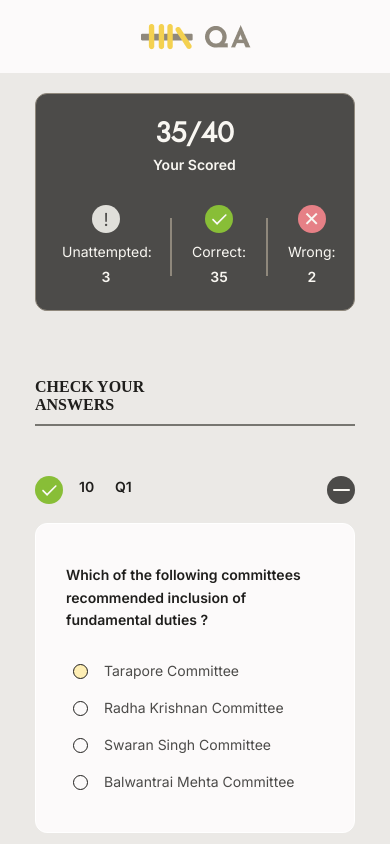
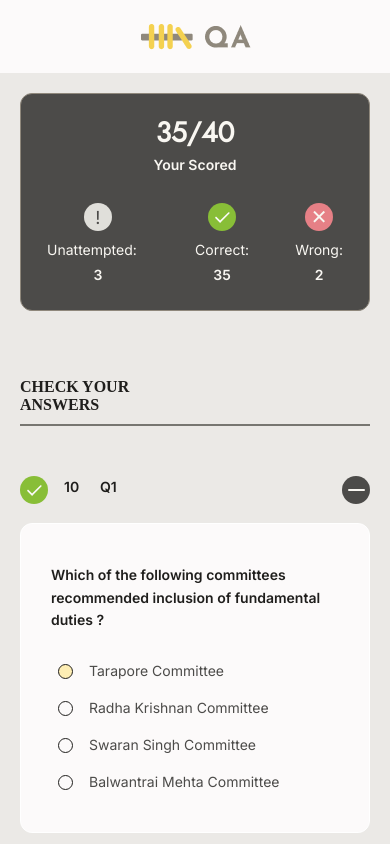
Before and after one commit to divyasab/assessment_platform, a Next.js app: page /check_answer in a window 390 px wide. Shown: the top 844 px of the page. Built offline with nearby package versions, Linux system fonts and the light colour scheme; a web font is replaced by a local one.

Commit message:
I property fixed forth page

```diff
--- a/app/check_answer/Questions_score.js
+++ b/app/check_answer/Questions_score.js
@@ -19,7 +19,7 @@ const Questions_score = function() {
                             <span className="count">3</span>
                         </div>
                     </div>
-                    <div className="score-line"></div>
+                    <div className="score-line desktop-only"></div>
                     <div className="question-correct">
                         <div className="correct-logo">
                             <img src="correct_logo.svg" className="correct-image" />
@@ -29,7 +29,7 @@ const Questions_score = function() {
                             <span className="count">35</span>
                         </div>
                     </div>
-                    <div className="score-line"></div>
+                    <div className="score-line desktop-only"></div>
                     <div className="question-wrong">
                         <div className="wrong-logo">
                             <div className="wrong-icon">&#10005;</div>
--- a/app/check_answer/questions_list.css
+++ b/app/check_answer/questions_list.css
@@ -4,7 +4,8 @@
 }
 @media (max-width:576px) {
     .questions-list{
-        width: 320px;
+        width: auto;
+        margin: auto 20px;
     }
 
 }
@@ -74,8 +75,7 @@
 @media (max-width:576px) {
 
     .questions{
-        width: 320px;
-        margin: 0;
+        margin: auto;
         margin-top: 19px;
         padding: 40px 30px;
     }
@@ -172,7 +172,7 @@
 }
 @media (max-width:576px) {
     .question-list-line{
-        width: 321px;
+        width: auto;
     }
 
 }
--- a/app/check_answer/questions_score.css
+++ b/app/check_answer/questions_score.css
@@ -4,7 +4,7 @@
 }
 @media (max-width:576px) {
     .questions-siderbar{
-        padding: 20px 0px 32px 0px;
+        padding: 20px 0px 12px 0px;
     }
 
 }
@@ -16,7 +16,8 @@
 }
 @media (max-width:576px) {
     .question-score-main{
-        width: 320px;
+        margin: auto 20px ;
+        width: auto;
     }
 
 }
@@ -31,7 +32,7 @@
 }
 @media (max-width:576px) {
     .questions-score{
-        width: 320px;
+        width: auto;
         height: 218px;
         display: flex;
         flex-direction: column;
@@ -47,7 +48,8 @@
     .score-column{
         display: block;
         height: 62px;
-        margin: 18px 118px 0px 117px;
+        margin: 18px 0px 29px 0px;
+        text-align: center;
     }
 
 }
@@ -70,37 +72,19 @@
 }
 .questions-detail{
     width: 406px;
-    height: 58px;
     margin: 55px 41px 52px 0px;
     display: flex;
-    align-items: center;
-    gap: 33px;
-
+    justify-content: space-between;
 }
 @media (max-width:576px) {
     .questions-detail{
-        display: block;
-        width: 268px;
-        height: 83px;
-        display: flex;
-        align-items: center;
-        gap: 20px;
-        margin: 31px 26px 26px 26px;
+        width: auto;
+        margin: auto 26px;
+        margin-bottom: 26px;
 
     }
 }
-.questions-unattempted{
-    width: 122px;
-    height: 58px;
-}
-@media (max-width:576px) {
-    .questions-unattempted{
-        width: 88px;
-        height: 83px;
-        display: block;
-    }
 
-}
 .unattempted-logo{
     width: 28px;
     height: 28px;
@@ -131,32 +115,6 @@
     height: 58px;
 }
 
-.question-correct{
-    width: 84px;
-    height: 58px;
-    float: left;
-}
-
-@media (max-width:576px) {
-    .question-correct{
-        display: block;
-        width: 70px;
-        height: 83px;
-    }
-}
-.question-wrong{
-    width: 68px;
-    height: 58px;
-    float: right;
-}
-
-@media (max-width:576px) {
-    .question-wrong {
-        display: block;
-        width: 70px;
-        height: 83px;
-    }
-}
 .correct-logo{
     width: 28px;
     height: 28px;
@@ -214,7 +172,6 @@
 }
 @media (max-width:576px) {
     .question-headline{
-        display: block;
         width: 161px;
     }
 
@@ -230,7 +187,7 @@
 }
 @media (max-width:576px) {
     .question-line{
-        width: 320px;
+        width: auto;
     }
 
 }
--- a/app/submit_buttonbar/submit_buttonbar.css
+++ b/app/submit_buttonbar/submit_buttonbar.css
@@ -19,8 +19,8 @@ body{
 }
 @media(max-width:576px) {
     .submit-content{
-        width: 320px;
         padding: 54px 0px 72px 0px;
+        margin: auto 20px ;
     }
 
 }
```
